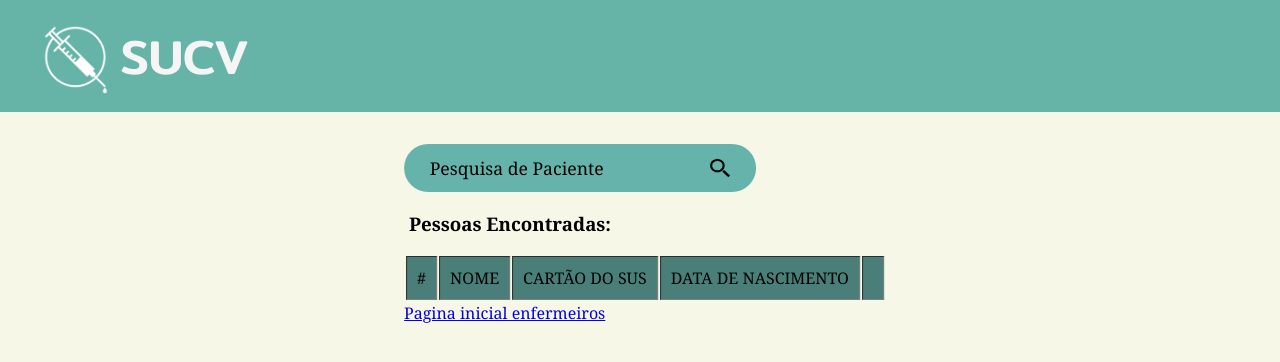
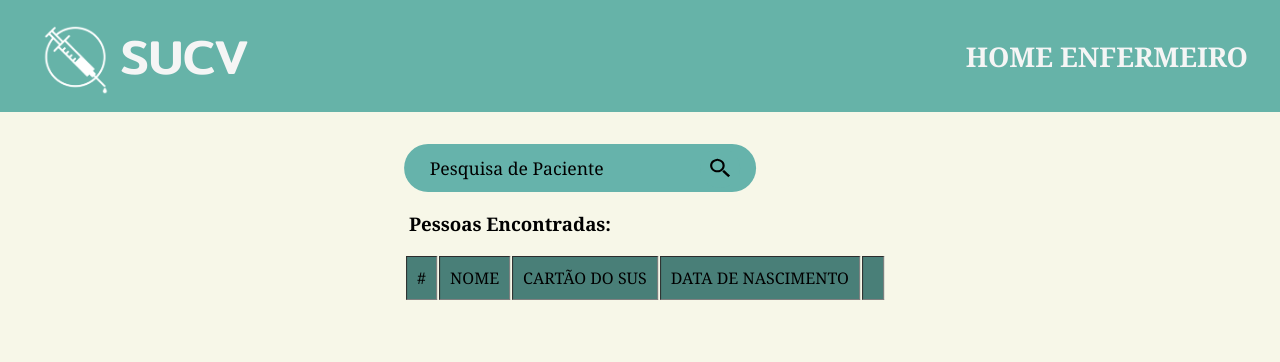
Before and after one commit to ariadnyD/SUCV-PI, a PHP site: page /pitabela1-pessoas.php in a window 1280 px wide. Shown: the top 362 px of the page. Run offline with PHP 8.4, Linux system fonts and the light colour scheme; the visitor is signed in with stand-in values (Sample User, id 1); data that the repository does not hold is empty; a stand-in replaces the project's code that opens the database connection; some libraries are stand-ins or nearby versions.

Commit message:
bugs de busca e eu sendo maria fifi

```diff
--- a/css/pitabela1.css
+++ b/css/pitabela1.css
@@ -12,7 +12,18 @@ header{
 	background-color: #66B3A8;
 	color: white;
 	display: flex;
+	justify-content: space-between;
 	align-items: center;
+}
+.title{
+	text-decoration: none;
+	color: whitesmoke;
+	font: 700 1.7rem 'Noto Serif';
+    margin-right: 2rem;
+}
+.title:hover{
+    color: rgb(23, 95, 92);
+    transition: color 0.5s;
 }
 #logoimg{
 	width: 4.5rem;
--- a/pitabela1-pessoas.php
+++ b/pitabela1-pessoas.php
@@ -42,8 +42,11 @@ if(isset($_GET['excluir'])){
 					<p> SUCV </p>
 				</div>
 			</div>
+			<div class="menu">
+				<a class="title" href="inicialenfer.php">HOME ENFERMEIRO</a>
+			</div>
 		</header>
-		<div class="inferior"><form class="search-box" id=p1 method="POST" action="#">
+		<div class="inferior"><form class="search-box" id=p1 method="GET" action="#">
 			<input type="text" name="pessoa"class="search-txt" placeholder="Pesquisa de Paciente">
 			<button class="search-btn">
 				<img src="assets/306102.svg" alt="lupa" height="20" width="20">
@@ -81,6 +84,6 @@ if(isset($_GET['excluir'])){
 			    </tr>
 <?php } ?>
 			</tbody>
-		</table><a href="inicialenfer.php">Pagina inicial enfermeiros</a></div>
+		</table>
 	</body>
 </html>
```
Also changed, not shown: pitabela2-cartao.php (+12 -9 lines), pitabela3-vacinas.php (+11 -33 lines).
